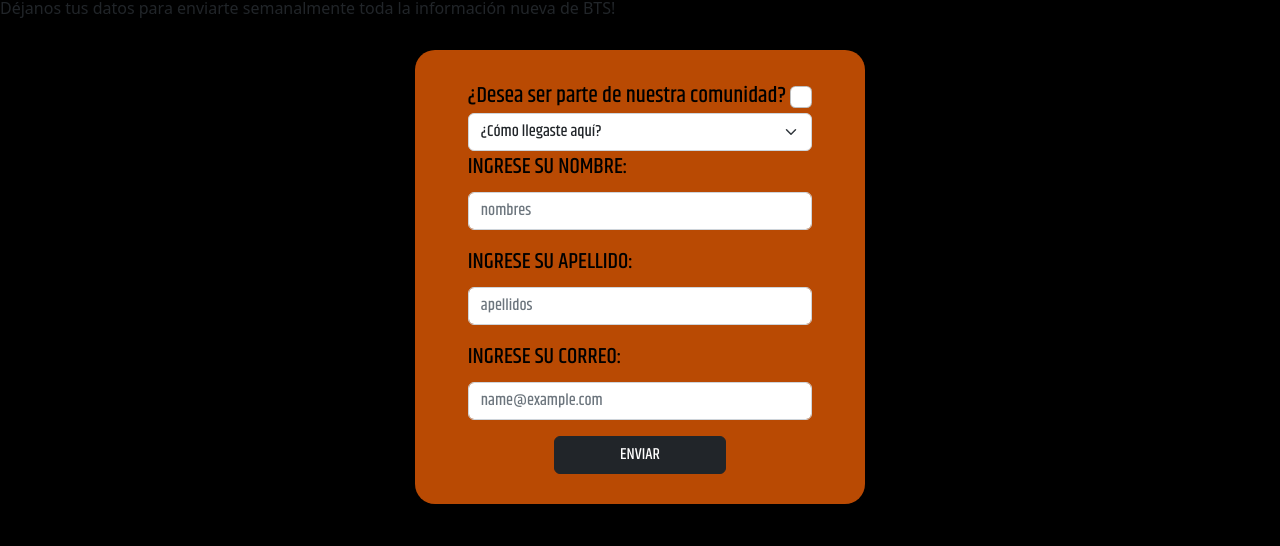
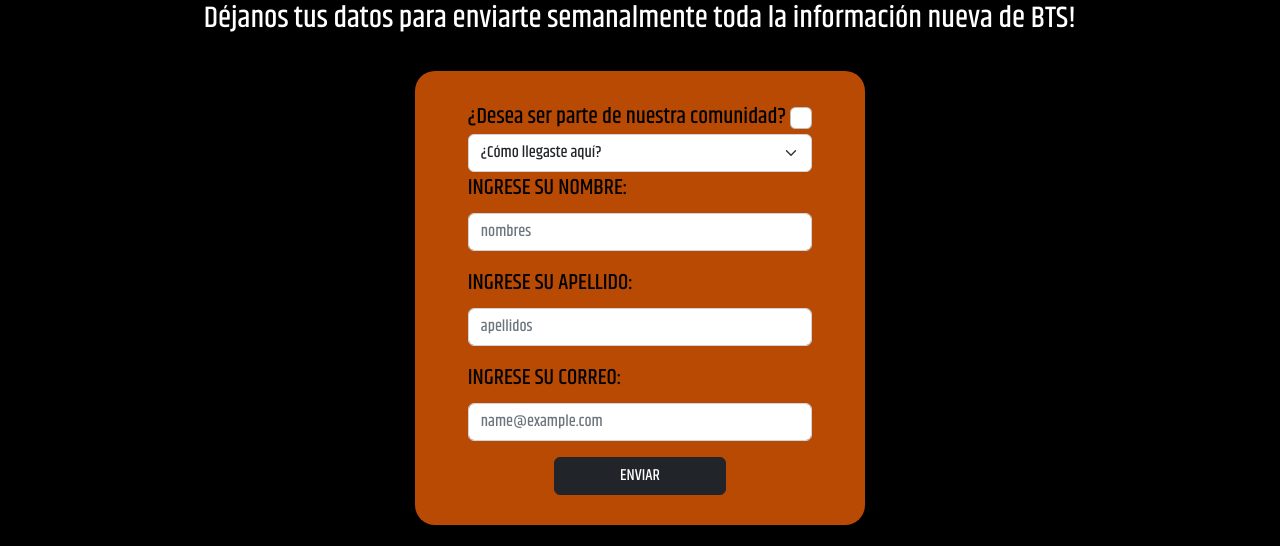
Before and after one commit to Valdezar/proyectoCoder-btsFanpage, a website: page paginas/contacto.html in a window 1280 px wide. Shown: the part 193-739 px from the top of the page. Drawn offline with Linux system fonts and the light colour scheme; files whose address does not match are found by name.

Commit message:
corregido texto de pag contacto

```diff
--- a/styles/style.css
+++ b/styles/style.css
@@ -94,7 +94,7 @@
   font-family: "Khand";
   font-size: 40px;
 }
-.contenido__titulo__texto {
+.contenido__texto {
   display: flex;
   justify-content: center;
   font-family: "Khand";
```
